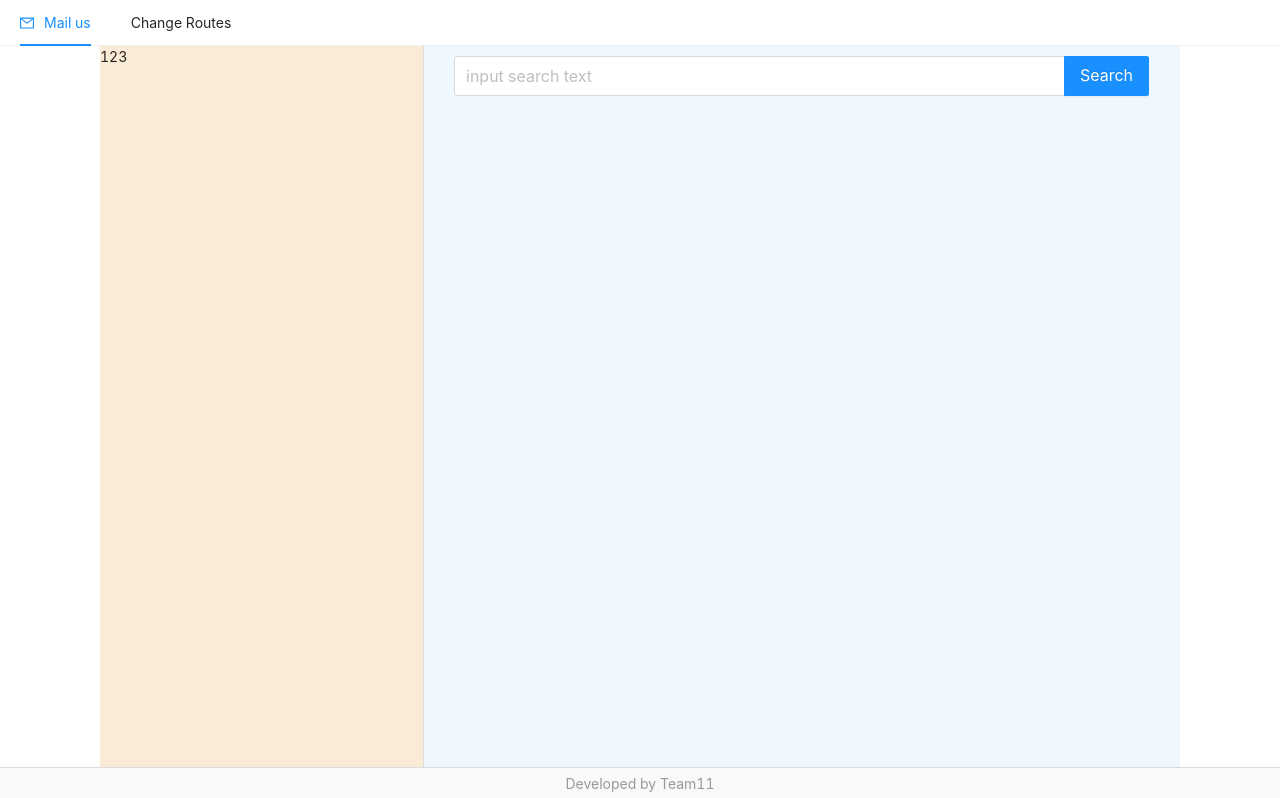
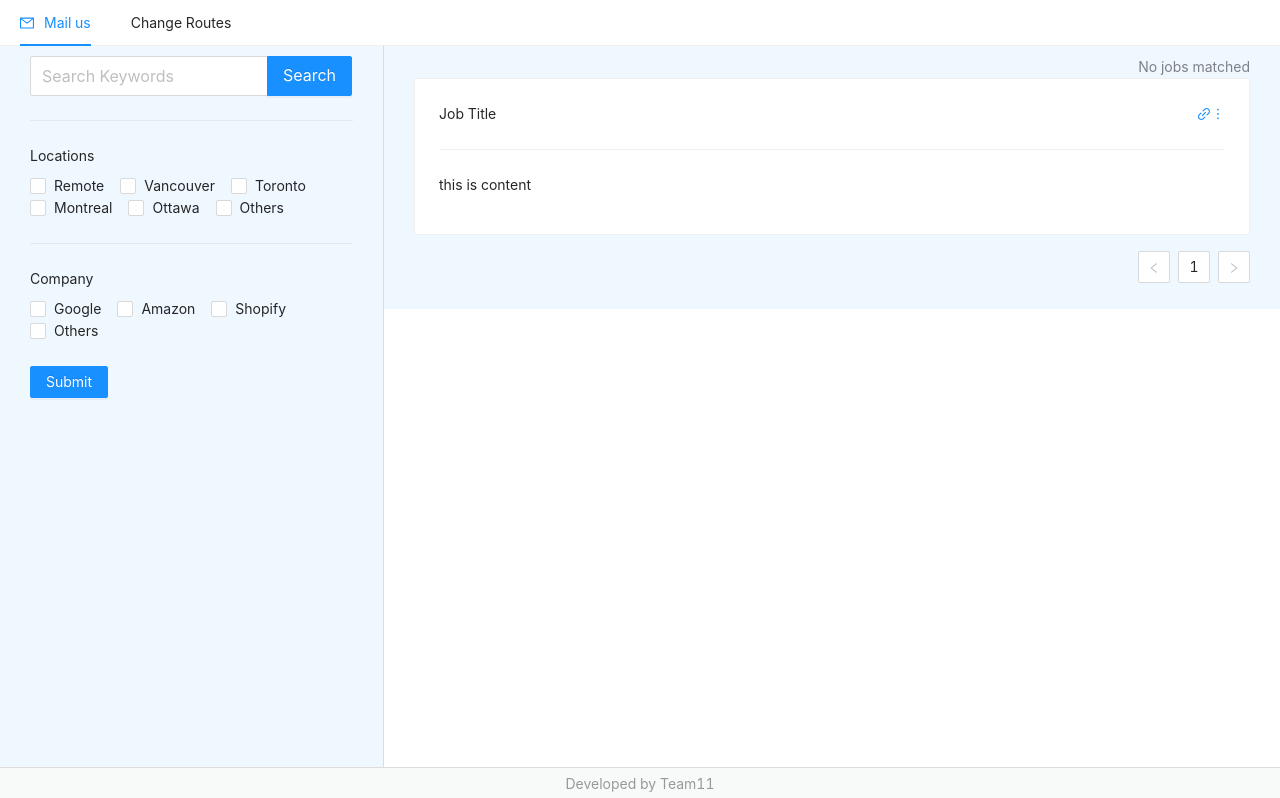
Before and after one commit to yifanzhu5/sde-job-web, a React (Create React App) app: page / in a window 1280 px wide. Shown: the top 798 px of the page. Built offline with nearby package versions, Linux system fonts and the light colour scheme.

Commit message:
feature: filter

```diff
--- a/package.json
+++ b/package.json
@@ -3,6 +3,7 @@
   "version": "0.1.0",
   "private": true,
   "dependencies": {
+    "@ant-design/icons": "^4.7.0",
     "@testing-library/jest-dom": "^5.16.1",
     "@testing-library/react": "^12.1.2",
     "@testing-library/user-event": "^13.5.0",
--- /dev/null
+++ b/src/components/job-show/jobCard.js
@@ -0,0 +1,39 @@
+import React from 'react';
+
+import { Card, Divider, Tooltip } from 'antd';
+import { LinkOutlined, MoreOutlined } from '@ant-design/icons';
+
+class JobCard extends React.Component {
+  // console.log(props.jobTitle)
+  // props.applyUrl
+  //
+  render() {
+    return (
+      <Card
+        hoverable="true"
+      >
+        <div class="card-head">
+          <p class="card-head-title">{this.props.title}</p>
+          <div>
+          <Tooltip title="Apply">
+            <a target="_blank" href={this.props.apply_url} >
+              <LinkOutlined />
+            </a>
+          </Tooltip>
+          <Tooltip title="More">
+            <a target="_blank" href={this.props.from_url} >
+              <MoreOutlined />
+            </a>
+          </Tooltip>
+          </div>
+
+        </div>
+        <Divider />
+        <div class="card-content">
+          {this.props.content}
+        </div>
+      </Card>
+    )
+  }
+};
+export default JobCard;
--- a/src/page/App/404/index.js
+++ b/src/page/App/404/index.js
@@ -0,0 +1,14 @@
+import { Result, Button } from 'antd';
+
+const PageError = () => {
+  return (
+    // TODO: combine button with router
+    <Result
+      status="404"
+      title="404"
+      subTitle="Sorry, the page you visited does not exist."
+      extra={<Button type="primary">Back Home</Button>}
+    />)
+}
+
+export default PageError;
--- a/src/page/App/home/index.js
+++ b/src/page/App/home/index.js
@@ -1,38 +1,165 @@
-// import CustomHeader from
 import React, { useState, useEffect } from "react";
-import { Form, Input, Button, Checkbox } from 'antd';
+import { Form, Input, Button, Checkbox, Divider, Pagination } from 'antd';
+import { Row, Col } from 'antd';
 
-import CustomHeader from '../../../components/layout/header.jsx';
-import CustomFooter from '../../../components/layout/footer.jsx';
+import axios from 'axios'
+// import {request} from '../../../utils/request'
+
+import JobCard from "../../../components/job-show/jobCard";
 
 const { Search } = Input;
 
-const onSearch = value => console.log(value);
+const companyOptions = [
+  { label: 'Google', value: 'Google' },
+  { label: 'Amazon', value: 'Amazon' },
+  { label: 'Shopify', value: 'Shopify' },
+  { label: 'Others', value: 'Others' }
+];
 
+const locationOptions = [
+  { label: 'Remote', value: 'Remote' },
+  { label: 'Vancouver', value: 'Vancouver' },
+  { label: 'Toronto', value: 'Toronto' },
+  { label: 'Montreal', value: 'Montreal' },
+  { label: 'Ottawa', value: 'Ottawa' },
+  { label: 'Others', value: 'Others' }
+];
 
-const Home = () => {
-    return (<div>
-        <CustomHeader></ CustomHeader>
+class Home extends React.Component {
+  state = {
+    page_size: 20,
+    current_page: 1,
+    count: 0,
+    keywords: '',
+    locations: [],
+    companys: [],
+    update_time: null,
+    has_remote: false,
+  };
+
+  onFilterSubmit = () => {
+    const params = {
+      "keywords": this.state.keywords,
+      "locations": this.state.locations,
+      "page_size": this.state.page_size,
+      "current_page": this.state.current_page,
+    }
+    axios.post('https://localhost:8080/v1/jobs', params).then((data) => {
+      console.log('success', data)
+    }).catch((data)=>{
+      console.log(data)
+    })
+    // request({
+    //   url: `/v1/jobs`,
+    //   method: 'post',
+    //   data: ,
+    // }).then({
+    // })
+  };
+
+  onJobChange = () => {
+    console.log('onjobchange')
+  };
+
+  formFilter() {
+    return <Form
+      // form={form}
+      layout="vertical"
+      onFinish={this.onFilterSubmit}
+    >
+      <Form.Item
+        label="Locations"
+        name="locations"
+      >
+        <Checkbox.Group
+          options={locationOptions}
+          onChange={(e) => {
+            if (e.includes('Remote')) {
+              // Only canbe delete when submit
+              this.setState({ has_remote: true })
+              // let index_i = e.indexOf('Remote')
+              // e.splice(index_i, 1)
+            };
+            this.setState({ locations: e })
+            console.log('eee', this.state.locations)
+          }}
+        />
+      </Form.Item>
+      <Divider />
+      <Form.Item
+        label="Company"
+        name="companys"
+      >
+        <Checkbox.Group
+          options={companyOptions}
+          onChange={(e) => {
+            this.setState({ companys: e })
+          }}
+        />
+      </Form.Item>
+      <Form.Item >
+        <Button type="primary" htmlType="submit">
+          Submit
+        </Button>
+      </Form.Item>
+    </Form>
+  };
+
+  jobCards(page_size) {
+    return <div class="job-cards">
+      <JobCard
+        title="Job Title"
+        content={<p>this is content</p>}
+        apply_url="https://careers.google.com/jobs/results/111150522284548806-technical-solutions-consultant-telecom-carriers/?company=Google&company=Google%20Fiber&company=YouTube&distance=50&employment_type=FULL_TIME&gclid=CjwKCAiAx8KQBhAGEiwAD3EiP56ZjKDI3Ae4voCs3toxNvkmDy26gJfO43rSWaSdjdk2vxfVSU8HqBoCW88QAvD_BwE&gclsrc=aw.ds&hl=en_US&jlo=en_US&location=Canada&q=&sort_by=relevance&src=Online%2FHouse%20Ads%2FBKWS"
+
+      />
+
+      <Pagination
+        current={this.state.current_page}
+        total={this.state.count}
+        pageSize={this.state.page_size}
+        pageSizeOptions={["20", "50", "100"]}
+        onChange={this.onJobChange}
+        onShowSizeChange={(curr, size) => {
+          this.setState({
+            page_size: size
+          })
+        }}
+      />
+    </div>
+  }
+
+  render() {
+    return (
       <div class="custom-body">
         <div class="left-col">
-                123
-                {/* <Form
-                    name */}
-            </div>
-
-            <div class="right-col">
+          <div class="left-col-content">
             <Search
-                    placeholder="input search text"
+              placeholder="Search Keywords"
+              value={this.state.keywords}
               allowClear
               enterButton="Search"
               size="large"
-                    onSearch={onSearch}
+              onChange={(e) => {
+                this.setState({ keywords: e.target.value });
+              }}
+              onSearch={() => {
+                console.log(this.state.keywords)
+              }}
             />
+            <Divider />
+            {this.formFilter()}
           </div>
         </div>
-        <CustomFooter></CustomFooter>
+        <div class="right-col">
+          <div class="right-col-content">
+            <div class="count">{this.state.count || 'No'} jobs matched</div>
+            {this.jobCards(this.state.page_size)}
+          </div>
+        </div>
       </div>
     );
+  }
 };
 
 export default Home;
--- a/src/router.js
+++ b/src/router.js
@@ -1,11 +1,18 @@
 import React from "react";
 import { HashRouter, Route, Routes, Navigate } from "react-router-dom";
 import Home from "./page/App/home";
+import PageError from "./page/App/404";
+
+import CustomHeader from './components/layout/header.jsx';
+import CustomFooter from './components/layout/footer.jsx';
+
 class Router extends React.Component {
   render() {
     return (
       <HashRouter>
+        <CustomHeader></ CustomHeader>
         <Home />
+        {/* <PageError /> */}
         {/* <Routes>
         <Route exact path="/login" component={Login} />
            <Route
@@ -15,6 +22,7 @@ class Router extends React.Component {
             }}
           />
         </Routes> */}
+        <CustomFooter></CustomFooter>
       </HashRouter>
     );
   }
--- /dev/null
+++ b/src/style/components/job-show.scss
@@ -0,0 +1,8 @@
+.card-head{
+    display:flex;
+    flex: row;
+    justify-content: space-between;
+    &-title{
+        margin:0;
+    }
+}
--- a/src/style/index.scss
+++ b/src/style/index.scss
@@ -10,3 +10,4 @@
 // 组件样式
 // example:
 @import './components/layout.scss';
+@import './components/job-show.scss';
--- a/src/style/pages/home.scss
+++ b/src/style/pages/home.scss
@@ -1,31 +1,47 @@
 .custom-body{
     // width：100%;
-    display:flex;
-    flex-wrap:nowrap;
-
-    height:1000px;
-    max-width: 1260px;
+    // height:1000px;
+    // max-width: 1260px;
     // min-width: ;
-    margin: 0 100px;
-    // overflow: hidden;
+    // margin: 0 100px;
+    overflow: hidden;
 }
 
 .left-col{
-    background-color: antiquewhite;
+    background-color: aliceblue;
     border-right: 1px solid #DCDCDC;
     width: 30%;
-    height:100%;
-    position: relative;
+    height: 100%;
+    position:fixed;
+}
+
+.left-col-content{
     display: flex;
-    flex-shrink: 0;
-    flex-grow: 0;
     flex-direction: column;
+    padding:10px 30px;
 }
 
 .right-col{
     background-color: aliceblue;
+    height: 100%;
+    width: 70%;
+    margin: 0 0 0 30%;
+}
+
+.right-col-content{
+  display: flex;
+  flex-direction: column;
+  padding:10px 30px;
+
+  .count{
+    color:#7d8185;
+    align-self: flex-end;
+  }
+
+  .ant-pagination{
+    margin: 16px 0;
     display: flex;
-    padding:10px 30px;
-    width: 70%;
-    height:100%;
+    justify-content: flex-end;
+  }
+
 }
--- /dev/null
+++ b/src/utils/request.js
@@ -0,0 +1,61 @@
+// import axios from 'axios'
+// const { parse, compile } = require("path-to-regexp")
+// import { message } from 'antd'
+
+
+// export default function request(options) {
+//   let { data, url } = options
+
+//   try {
+//     let domain = ''
+//     const urlMatch = url.match(/[a-zA-z]+:\/\/[^/]*/)
+//     if (urlMatch) {
+//       ;[domain] = urlMatch
+//       url = url.slice(domain.length)
+//     }
+
+//     const match = parse(url)
+//     url = compile(url)(data)
+//     url = domain + url
+//   } catch (e) {
+//     message.error(e.message)
+//   }
+
+//   options.url = url
+
+//   return axios(options).then(response => {
+//     const { statusText, status, data } = response
+
+//     let result = {}
+//     if (typeof data === 'object') {
+//       result = data
+//       if (Array.isArray(data)) {
+//         result.list = data
+//       }
+//     } else {
+//       result.data = data
+//     }
+
+//     return Promise.resolve({
+//       success: true,
+//       message: statusText,
+//       statusCode: status,
+//       ...result,
+//     })
+//   }).catch(error => {
+//     const { response, message } = error
+
+//     let msg
+//     let statusCode
+
+//     if (response && response instanceof Object) {
+//       const { data, statusText } = response
+//       statusCode = response.status
+//       msg = data.message || statusText
+//     } else {
+//       statusCode = 600
+//       msg = error.message || 'Network Error'
+//     }
+
+//   })
+// }
```
Lines whose indentation alone changed are shown as unchanged.
